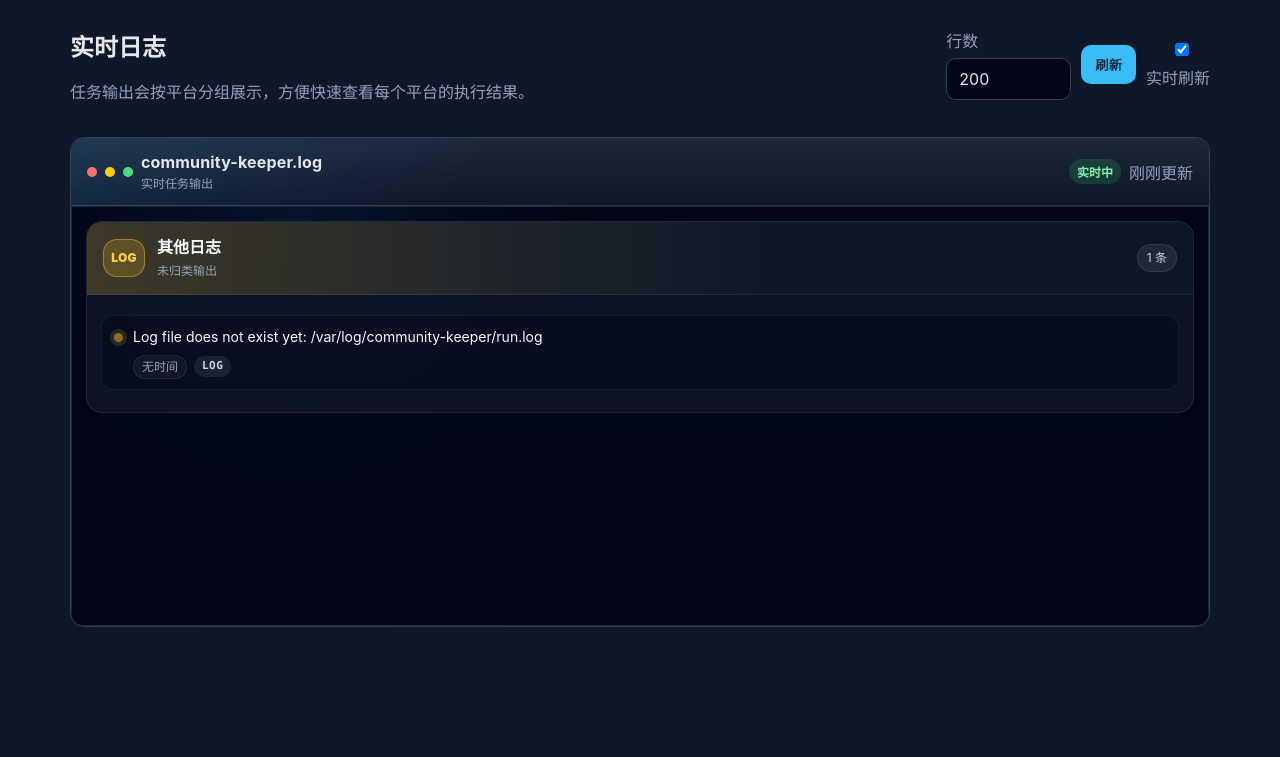
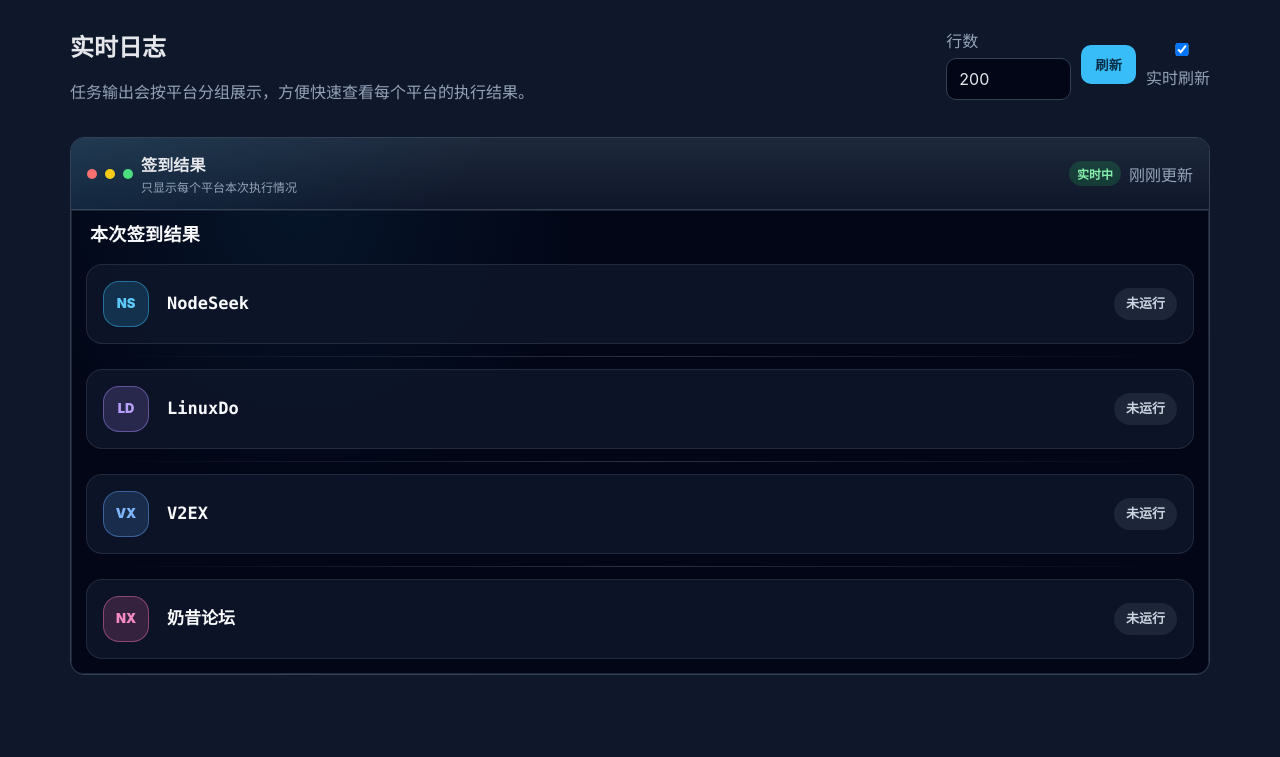
Before and after one commit to JackyST0/community-keeper, a FastAPI app: page /logs in a window 1280 px wide. Shown: the part 53-810 px from the top of the page. Before the commit the page ends 680 px from the top, so only its background shows below. Run offline with FastAPI, Linux system fonts and the light colour scheme; the visitor is signed in with stand-in values (Sample User, id 1); parts of the project's set-up code (start-up, migrations or seed data) failed here and were passed over.

Commit message:
Show concise platform check-in status
Co-authored-by: Cursor <cursoragent@cursor.com>

```diff
--- a/web/static/style.css
+++ b/web/static/style.css
@@ -181,6 +181,135 @@ pre {
   min-height: 420px;
   overflow: auto;
   padding: 14px;
+}
+
+.platform-results-title {
+  color: #f8fafc;
+  font-size: 18px;
+  font-weight: 800;
+  letter-spacing: 0.02em;
+  margin: 4px 4px 16px;
+}
+
+.platform-result {
+  --platform-color: #38bdf8;
+  align-items: center;
+  background: rgba(15, 23, 42, 0.82);
+  border: 1px solid rgba(148, 163, 184, 0.16);
+  border-radius: 16px;
+  display: grid;
+  gap: 14px;
+  grid-template-columns: 50px 1fr auto;
+  padding: 16px;
+}
+
+.platform-result.nodeseek {
+  --platform-color: #38bdf8;
+}
+
+.platform-result.linuxdo {
+  --platform-color: #a78bfa;
+}
+
+.platform-result.v2ex {
+  --platform-color: #60a5fa;
+}
+
+.platform-result.naixi {
+  --platform-color: #f472b6;
+}
+
+.platform-result.success {
+  border-color: rgba(34, 197, 94, 0.28);
+}
+
+.platform-result.skipped {
+  border-color: rgba(250, 204, 21, 0.22);
+}
+
+.platform-result.failed {
+  border-color: rgba(248, 113, 113, 0.28);
+}
+
+.platform-result-icon {
+  align-items: center;
+  background: color-mix(in srgb, var(--platform-color) 18%, transparent);
+  border: 1px solid color-mix(in srgb, var(--platform-color) 45%, transparent);
+  border-radius: 16px;
+  color: color-mix(in srgb, var(--platform-color) 82%, white);
+  display: inline-flex;
+  font-family: -apple-system, BlinkMacSystemFont, "Segoe UI", sans-serif;
+  font-size: 13px;
+  font-weight: 900;
+  height: 46px;
+  justify-content: center;
+  width: 46px;
+}
+
+.platform-result-body {
+  display: grid;
+  gap: 5px;
+}
+
+.platform-result-body strong {
+  color: #f8fafc;
+  font-size: 17px;
+}
+
+.platform-result-body span {
+  color: var(--muted);
+  font-size: 13px;
+}
+
+.platform-result-meta {
+  align-items: flex-end;
+  display: grid;
+  gap: 6px;
+  justify-items: end;
+}
+
+.platform-status {
+  border-radius: 999px;
+  font-size: 13px;
+  font-weight: 800;
+  padding: 6px 12px;
+}
+
+.platform-status.success {
+  background: rgba(34, 197, 94, 0.16);
+  color: #86efac;
+}
+
+.platform-status.skipped {
+  background: rgba(250, 204, 21, 0.16);
+  color: #fde68a;
+}
+
+.platform-status.failed {
+  background: rgba(248, 113, 113, 0.17);
+  color: #fecaca;
+}
+
+.platform-status.running {
+  background: rgba(56, 189, 248, 0.16);
+  color: #7dd3fc;
+}
+
+.platform-status.pending {
+  background: rgba(148, 163, 184, 0.13);
+  color: #cbd5e1;
+}
+
+.platform-time {
+  color: #94a3b8;
+  font-size: 12px;
+  font-variant-numeric: tabular-nums;
+}
+
+.platform-divider {
+  background: linear-gradient(90deg, transparent, rgba(148, 163, 184, 0.28), transparent);
+  height: 1px;
+  margin: 12px 8px;
 }
 
 .log-card {
@@ -473,6 +602,15 @@ pre {
 }
 
 @media (max-width: 920px) {
+  .platform-result {
+    grid-template-columns: 46px 1fr;
+  }
+
+  .platform-result-meta {
+    grid-column: 1 / -1;
+    justify-items: start;
+  }
+
   .log-source {
     white-space: normal;
   }
--- a/web/templates/logs.html
+++ b/web/templates/logs.html
@@ -26,8 +26,8 @@
       <span class="terminal-dot yellow"></span>
       <span class="terminal-dot green"></span>
       <div>
-        <strong>community-keeper.log</strong>
-        <span class="log-subtitle">实时任务输出</span>
+        <strong>签到结果</strong>
+        <span class="log-subtitle">只显示每个平台本次执行情况</span>
       </div>
     </div>
     <div class="log-meta">
@@ -110,164 +110,142 @@
     };
   }
 
-  const logGroups = [
-    { key: "system", title: "系统与调度", icon: "SYS", hint: "启动、调度、运行摘要" },
-    { key: "nodeseek", title: "NodeSeek", icon: "NS", hint: "签到、余额、账号信息" },
-    { key: "linuxdo", title: "LinuxDo", icon: "LD", hint: "登录、浏览、Connect" },
-    { key: "v2ex", title: "V2EX", icon: "VX", hint: "每日签到" },
-    { key: "naixi", title: "奶昔论坛", icon: "NX", hint: "每日签到" },
-    { key: "other", title: "其他日志", icon: "LOG", hint: "未归类输出" },
-  ];
-
-  function groupForLine(line, parsed) {
-    const text = `${parsed.source || ""} ${parsed.message || ""} ${line || ""}`.toLowerCase();
-    if (text.includes("runtime task summary")) {
-      return "system";
-    }
-    if (text.includes("nodeseek")) {
-      return "nodeseek";
-    }
-    if (text.includes("linuxdo")) {
-      return "linuxdo";
-    }
-    if (text.includes("v2ex")) {
-      return "v2ex";
-    }
-    if (text.includes("naixi") || text.includes("奶昔")) {
-      return "naixi";
-    }
-    if (
-      text.includes("scheduler")
-      || text.includes("runtime")
-      || text.includes("run.sh")
-      || text.includes("starting manual")
-      || text.includes("starting code")
-      || text.includes("display is empty")
-    ) {
-      return "system";
-    }
-    return "other";
-  }
-
-  function createLogRow(line, parsed) {
-    const row = document.createElement("div");
-    row.className = `log-line ${lineTone(line, parsed.level)}`;
-
-    const marker = document.createElement("span");
-    marker.className = "log-marker";
-
-    const content = document.createElement("div");
-    content.className = "log-entry-content";
-
-    const message = document.createElement("div");
-    message.className = "log-message";
-    message.textContent = prettyMessage(parsed.message || line);
-
-    const meta = document.createElement("div");
-    meta.className = "log-entry-meta";
-
-    const time = document.createElement("span");
-    time.className = "log-time";
-    time.textContent = formatTime(parsed.time);
-
-    const level = document.createElement("span");
-    level.className = `log-level ${lineTone(line, parsed.level)}`;
-    level.textContent = parsed.level || "LOG";
-
-    const source = document.createElement("span");
-    source.className = "log-source";
-    source.textContent = parsed.source || " ";
-
-    meta.append(time, level);
-    if (parsed.source) {
-      meta.appendChild(source);
-    }
-    content.append(message, meta);
-
-    row.append(marker, content);
-    return row;
-  }
-
   function formatTime(value) {
     if (!value) {
-      return "无时间";
+      return "";
     }
     const timePart = value.split(" ")[1] || value;
     return timePart.replace(/\.\d+$/, "");
   }
 
-  function prettyMessage(message) {
+  const platforms = [
+    { key: "nodeseek", name: "NodeSeek", icon: "NS", cookieName: "NODESEEK_COOKIE" },
+    { key: "linuxdo", name: "LinuxDo", icon: "LD", cookieName: "LINUXDO_COOKIES" },
+    { key: "v2ex", name: "V2EX", icon: "VX", cookieName: "V2EX_COOKIE" },
+    { key: "naixi", name: "奶昔论坛", icon: "NX", cookieName: "NAIXI_COOKIE" },
+  ];
+
+  function platformText(platform, line, parsed) {
+    return `${parsed.source || ""} ${parsed.message || ""} ${line || ""}`.toLowerCase();
+  }
+
+  function emptyStatus(platform) {
+    return {
+      platform,
+      state: "pending",
+      label: "未运行",
+      detail: "还没有看到这个平台的执行结果",
+      time: "",
+    };
+  }
+
+  function summarizePlatform(platform, parsedLines) {
+    const status = emptyStatus(platform);
+    for (const item of parsedLines) {
+      const text = platformText(platform, item.line, item.parsed);
+      if (!text.includes(platform.key) && !text.includes(platform.name.toLowerCase())) {
+        continue;
+      }
+      const message = item.parsed.message || item.line;
+      status.time = formatTime(item.parsed.time) || status.time;
+
+      if (text.includes("failed") || text.includes("失败") || text.includes("error")) {
+        status.state = "failed";
+        status.label = "失败";
+        status.detail = cleanDetail(message);
+      } else if (text.includes("skipped") || text.includes("跳过") || text.includes("未配置")) {
+        status.state = "skipped";
+        status.label = "已跳过";
+        status.detail = cleanDetail(message);
+      } else if (
+        text.includes("completed")
+        || text.includes("succeeded")
+        || text.includes("签到成功")
+        || text.includes("已完成签到")
+        || text.includes("今天已完成签到")
+      ) {
+        status.state = "success";
+        status.label = "已签到";
+        status.detail = cleanDetail(message);
+      } else if (text.includes("starting") || text.includes("开始执行")) {
+        status.state = status.state === "pending" ? "running" : status.state;
+        status.label = status.state === "running" ? "运行中" : status.label;
+        status.detail = status.state === "running" ? "正在执行任务" : status.detail;
+      }
+    }
+    return status;
+  }
+
+  function cleanDetail(message) {
     return message
-      .replace(/^Starting (.+) task$/, "开始执行 $1")
-      .replace(/^(.+) skipped: /, "$1 已跳过：")
-      .replace(/^(.+) completed: /, "$1 已完成：")
-      .replace(/^Runtime task summary: /, "本次运行摘要：")
-      .replace(/^Configured (\d+) NodeSeek account\(s\)$/, "已配置 $1 个 NodeSeek 账号")
-      .replace(/^NodeSeek accounts: /, "NodeSeek 账号：")
-      .replace(/^Starting NodeSeek daily mission for /, "开始执行 NodeSeek：")
-      .replace(/^NodeSeek attendance succeeded via browser: /, "NodeSeek 签到成功：")
-      .replace(/^Saved NODESEEK_COOKIE back to /, "已回写 NodeSeek Cookie：")
-      .replace(/^Saved browser cookies for /, "已保存浏览器 Cookie：")
-      .replace(/^Loaded NodeSeek credit summary via browser: /, "读取鸡腿摘要：")
-      .replace(/^Loaded NodeSeek profile summary via browser: /, "读取账号资料：")
-      .replace(/^Browser homepage: /, "浏览器首页：")
-      .replace(/^NodeSeek using browser for /, "使用浏览器执行账号：")
-      .replace(/^NodeSeek notification summary: /, "通知摘要：");
+      .replace(/^(.+) skipped: /, "")
+      .replace(/^(.+) completed: /, "")
+      .replace(/^NodeSeek attendance succeeded via browser: /, "")
+      .replace(/^(.+) failed: /, "")
+      .trim() || "已完成";
+  }
+
+  function renderPlatformStatus(status) {
+    const card = document.createElement("section");
+    card.className = `platform-result ${status.platform.key} ${status.state}`;
+
+    const icon = document.createElement("span");
+    icon.className = "platform-result-icon";
+    icon.textContent = status.platform.icon;
+
+    const body = document.createElement("div");
+    body.className = "platform-result-body";
+
+    const name = document.createElement("strong");
+    name.textContent = status.platform.name;
+
+    body.appendChild(name);
+    if (status.state === "failed") {
+      const detail = document.createElement("span");
+      detail.textContent = status.detail;
+      body.appendChild(detail);
+    }
+
+    const meta = document.createElement("div");
+    meta.className = "platform-result-meta";
+
+    const label = document.createElement("span");
+    label.className = `platform-status ${status.state}`;
+    label.textContent = status.label;
+    meta.appendChild(label);
+
+    if (status.time) {
+      const time = document.createElement("span");
+      time.className = "platform-time";
+      time.textContent = status.time;
+      meta.appendChild(time);
+    }
+
+    card.append(icon, body, meta);
+    return card;
   }
 
   function renderLogs(text) {
     output.replaceChildren();
     const fragment = document.createDocumentFragment();
-    const buckets = new Map(logGroups.map((group) => [group.key, []]));
+    const parsedLines = text
+      .split("\n")
+      .filter((line) => line.trim())
+      .map((line) => ({ line, parsed: parseLine(line) }));
 
-    for (const line of text.split("\n")) {
-      const parsed = parseLine(line);
-      const groupKey = groupForLine(line, parsed);
-      buckets.get(groupKey).push({ line, parsed });
-    }
+    const title = document.createElement("div");
+    title.className = "platform-results-title";
+    title.textContent = "本次签到结果";
+    fragment.appendChild(title);
 
-    for (const group of logGroups) {
-      const entries = buckets.get(group.key).filter(({ line }) => line.trim());
-      if (!entries.length) {
-        continue;
+    platforms.forEach((platform, index) => {
+      fragment.appendChild(renderPlatformStatus(summarizePlatform(platform, parsedLines)));
+      if (index < platforms.length - 1) {
+        const divider = document.createElement("div");
+        divider.className = "platform-divider";
+        fragment.appendChild(divider);
       }
-
-      const section = document.createElement("section");
-      section.className = `log-section ${group.key}`;
-
-      const header = document.createElement("div");
-      header.className = "log-section-header";
-
-      const left = document.createElement("div");
-      left.className = "log-section-title";
-
-      const icon = document.createElement("span");
-      icon.className = "log-section-icon";
-      icon.textContent = group.icon;
-
-      const titleWrap = document.createElement("div");
-      const title = document.createElement("strong");
-      title.textContent = group.title;
-      const hint = document.createElement("span");
-      hint.textContent = group.hint;
-      titleWrap.append(title, hint);
-      left.append(icon, titleWrap);
-
-      const count = document.createElement("span");
-      count.className = "log-section-count";
-      count.textContent = `${entries.length} 条`;
-
-      header.append(left, count);
-      section.appendChild(header);
-
-      const body = document.createElement("div");
-      body.className = "log-section-body";
-      for (const entry of entries) {
-        body.appendChild(createLogRow(entry.line, entry.parsed));
-      }
-      section.appendChild(body);
-      fragment.appendChild(section);
-    }
+    });
 
     output.appendChild(fragment);
   }
```
